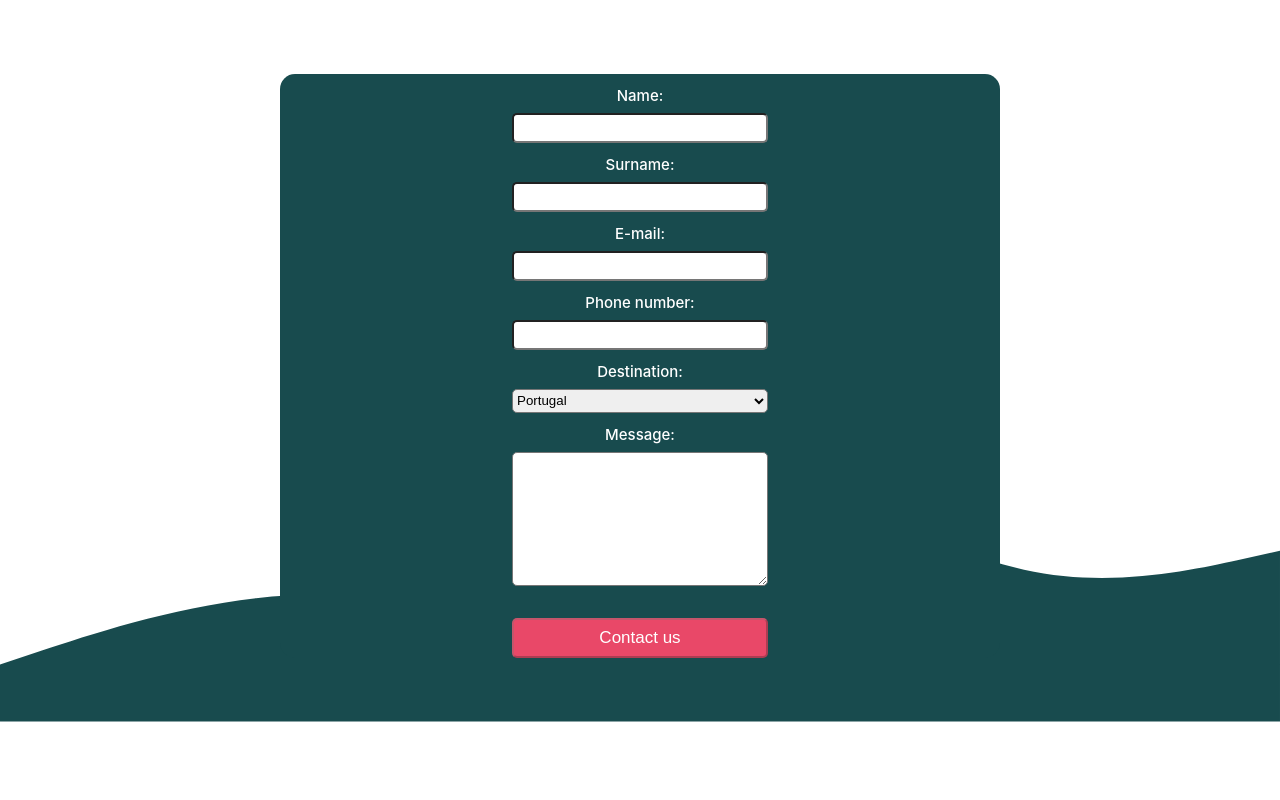
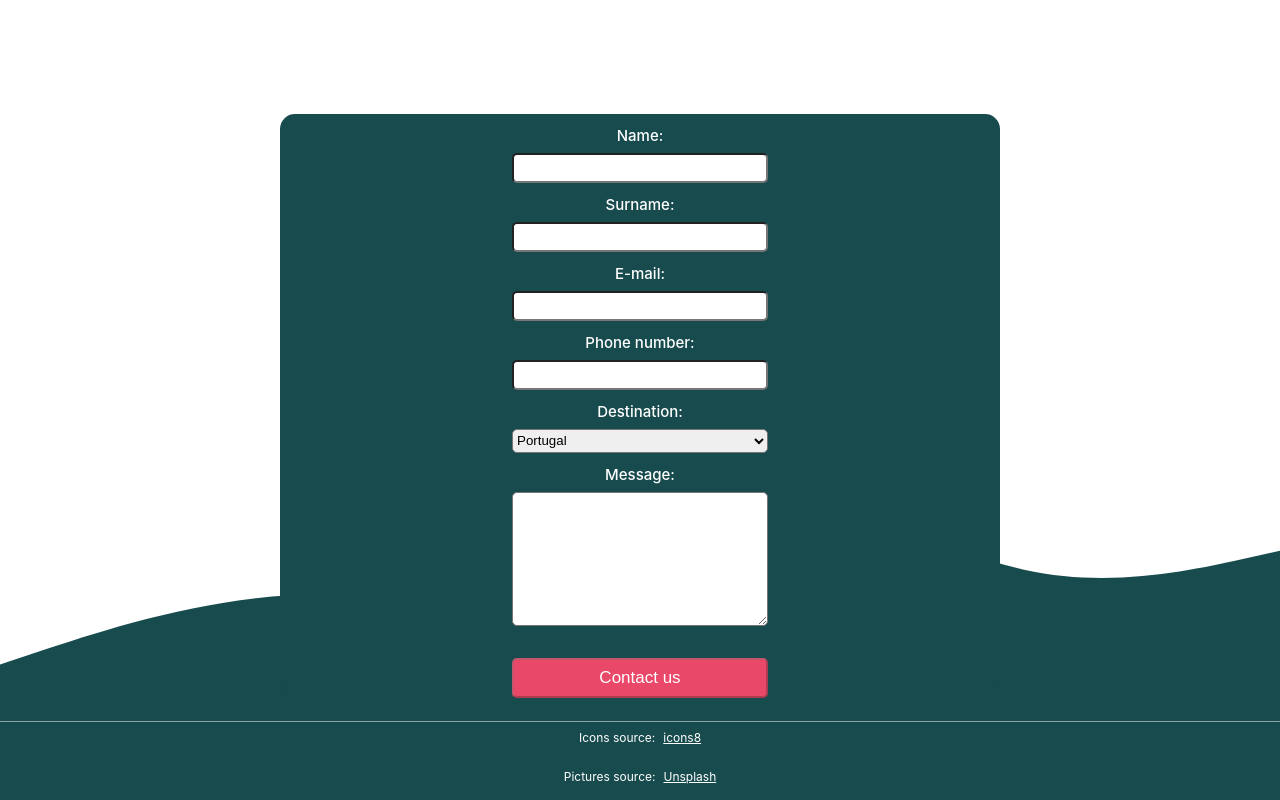
Before and after one commit to LilBr21/surf-retreats, a React (Create React App) app: page / in a window 1280 px wide. Shown: the part 4147-4947 px from the top of the page. Before the commit the page ends 4869 px from the top, so only its background shows below. Built offline with nearby package versions, Linux system fonts and the light colour scheme.

Commit message:
source links added

```diff
--- a/src/App.js
+++ b/src/App.js
@@ -11,6 +11,7 @@ import DestinationSlider from './components/Destinations/DestinationSlider';
 import Gallery from './components/Slider/Gallery';
 import Faq from './components/Faq';
 import Bookings from './components/Bookings';
+import Sources from './components/Sources';
 
 import './App.css';
 
@@ -42,6 +43,7 @@ function App() {
           <Wave />
         </div>
       </div>
+      <Sources />
     </div>
   );
 }
--- a/src/components/Form.js
+++ b/src/components/Form.js
@@ -12,7 +12,7 @@ const StyledFormWrapper = styled.div`
     height: 100%;
     width: 75%;
     background: #184b4e;
-    margin-bottom: 4rem;
+    margin-bottom: 1.5rem;
     border-radius: 15px;
 
     & form {
--- /dev/null
+++ b/src/components/Sources.js
@@ -0,0 +1,38 @@
+import styled from 'styled-components';
+
+const StyledSources = styled.div`
+    display: flex;
+    flex-direction: column;
+    background: #184b4e;
+    justify-content: center;
+    align-items: center;
+
+    & div {
+        display: flex;
+        flex-direction: row;
+
+        & p, a {
+            color: #fff;
+            font-size: 12px;
+            margin-top: 0.25rem;
+            padding: 0.25rem;
+        }
+    }
+`;
+
+const Sources = () => {
+    return (
+        <StyledSources>
+            <div>
+                <p>Icons source:</p>
+                <a href="https://icons8.com/">icons8</a>
+            </div>
+            <div>
+                <p>Pictures source:</p>
+                <a href="https://unsplash.com/">Unsplash</a>
+            </div>
+        </StyledSources>
+    );
+};
+
+export default Sources;
```
